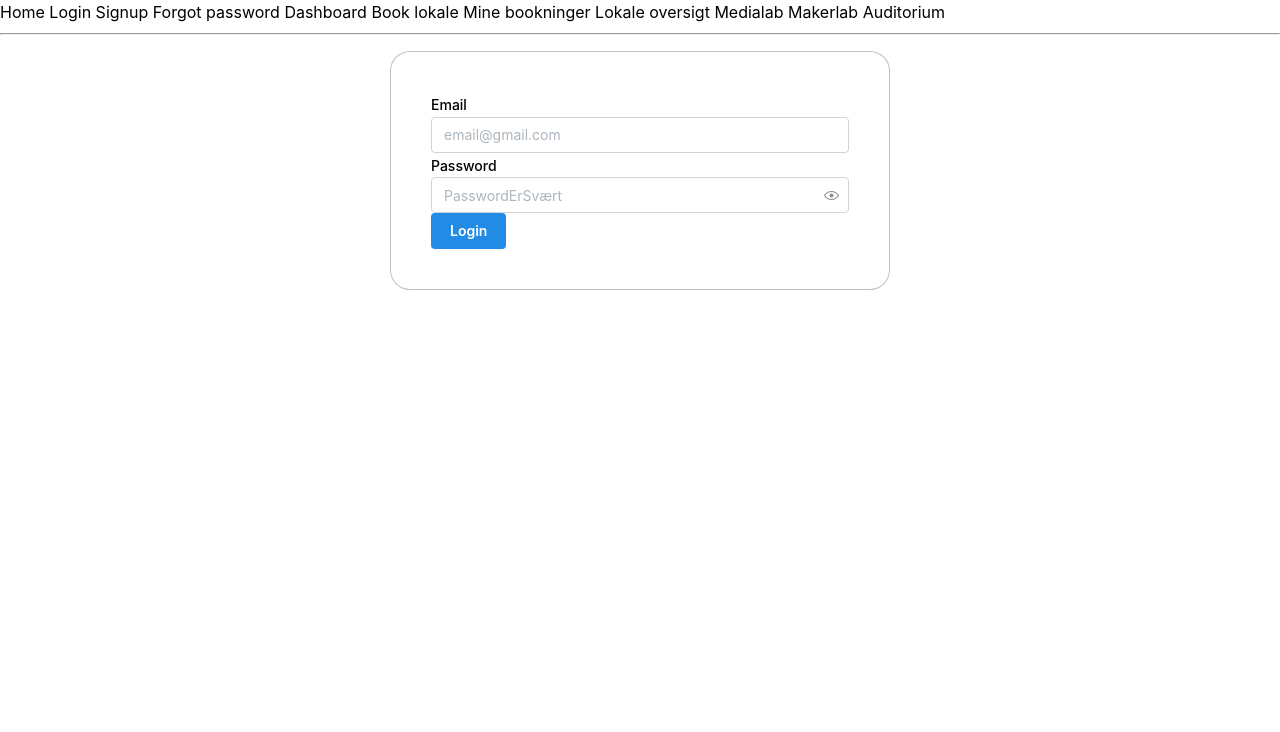
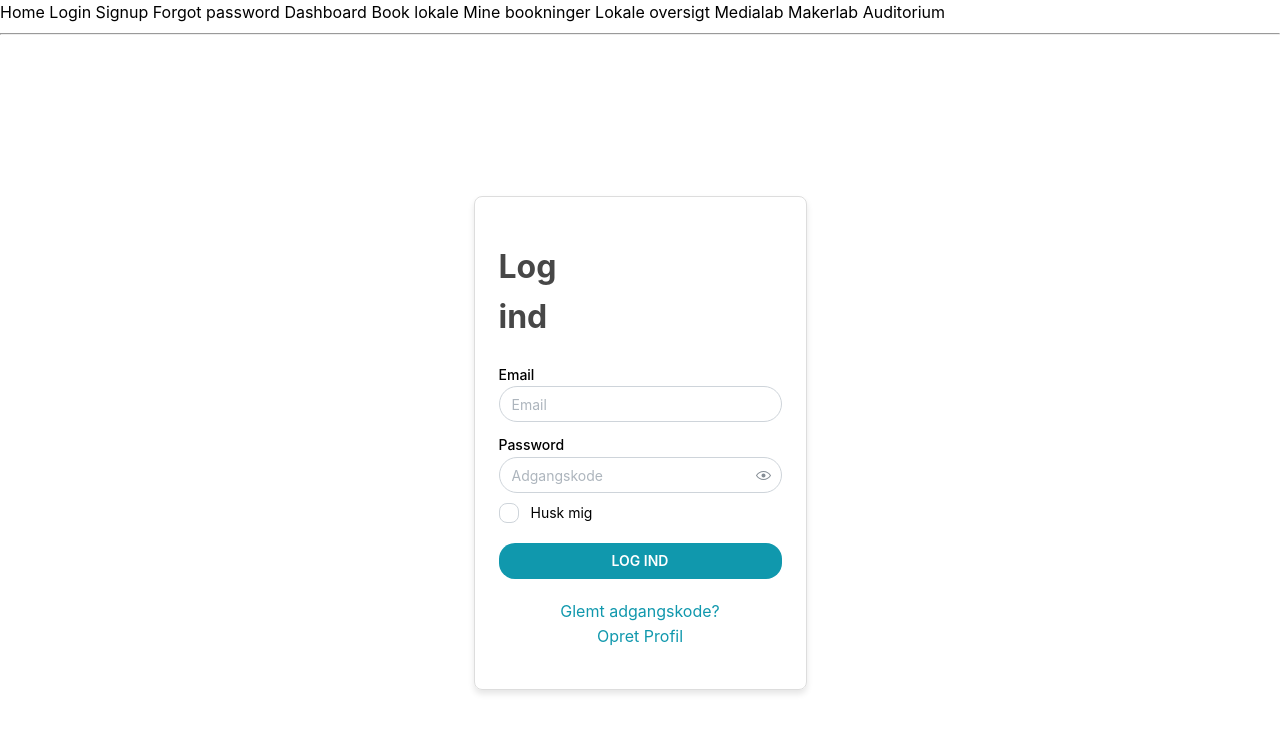
Before and after one commit to mwiebking/booking, a React (Vite) app in the folder 2-deployment-and-context/booking/: page /booking/login in a window 1280 px wide. Shown: the top 732 px of the page. Built offline with nearby package versions, Linux system fonts and the light colour scheme.

Commit message:
working context

```diff
--- a/2-deployment-and-context/booking/src/components/LoginForm.jsx
+++ b/2-deployment-and-context/booking/src/components/LoginForm.jsx
@@ -20,16 +20,13 @@ export default function LoginForm() {
     context.setUserInfo({test: "test"});
     navigate({ to: `/profilepage` });
   }
+
   async function handleLogin(e) {
     e.preventDefault();
 
     const formData = new FormData(e.target);
     const email = formData.get("email");
     const password = formData.get("password");
-
-    // setEmailError("");
-    // setPasswordError("");
-    // setErrorMessage("");
 
     if (!email.endsWith("@cphbusiness.dk")) {
       setEmailError("Kun brugere med @cphbusiness.dk kan logge ind");
@@ -41,91 +38,16 @@ export default function LoginForm() {
     }
 
     const supabase = createClient(SUPABASE_URL, PUBLIC_ANON_KEY);
-    supabase.auth.signInWithPassword({
+    const response = await supabase.auth.signInWithPassword({
       email,
       password,
-    }).then((data) => {
-      console.log(data);
-
-      // Fetch additional user data from the database
-    // supabase
-    //   .from("users")
-    //   .select("*")
-    //   .eq("email", email)
-    //   .single().then((userData) => {
-    //     console.log("userData", userData);
-
-        context.setUserInfo({
-          test: "test2"
-        }
-        //   {
-
-        //   firstName: userData.first_name,
-        //   lastName: userData.last_name,
-        //   email: userData.email,
-        //   phoneNumber: userData.phone_number,
-        //   role: userData.role,
-        //   profilePicture: userData.profile_picture,
-        //   emailNotifications: userData.email_notifications,
-        //   smsNotifications: userData.sms_notifications,
-        //   createdAt: userData.created_at,
-        // }
-      );
-        // Redirect to dashboard
-        navigate({ to: `/profilepage` });
-
-      // });
-
     });
 
+    const userInfo = response.data.user
+    context.setUserInfo(userInfo)
 
-
-    // if (authError) {
-    //   setErrorMessage(authError.message);
-    //   return;
-    // }
-
-    // const Email = authData.user.email;
-    // console.log("User ID:", Email);
-
-    // Fetch additional user data from the database
-//     const { data: userData, error: userError } = await supabase
-//       .from("users")
-//       .select("*")
-//       .eq("email", Email)
-//       .single();
-
-//       if (authError) {
-//   console.error("Auth Error:", authError);
-//   setErrorMessage(authError.message);
-//   return;
-// }
-
-// if (userError) {
-//   console.error("User Fetch Error:", userError);
-//   setErrorMessage("Failed to fetch user details.");
-//   return;
-// }
-
-    // Save the full user data globally
-    // const userInfo = {
-    //   firstName: "authData.user",
-    //   lastName: userData.last_name,
-    //   email: userData.email,
-    //   phoneNumber: userData.phone_number,
-    //   role: userData.role,
-    //   profilePicture: userData.profile_picture,
-    //   emailNotifications: userData.email_notifications,
-    //   smsNotifications: userData.sms_notifications,
-    //   createdAt: userData.created_at,
-    // };
-
-    // // console.log(userInfo);
-
-    // context.setUserInfo(userInfo);
-    // // Redirect to dashboard
-    // navigate({ to: `/profilepage` });
-    // // console.log(context.userInfo);
+    // Redirect to dashboard
+    navigate({ to: `/profilepage` });
 
   }
 
--- a/2-deployment-and-context/booking/src/components/ProfilePage.jsx
+++ b/2-deployment-and-context/booking/src/components/ProfilePage.jsx
@@ -9,7 +9,7 @@ export function ProfileInfo() {
 
 
   // Initialize profile state from userInfo
-  const [profile, setProfile] = useState(() => ({
+  const [profile, setProfile] = useState({
     firstName: context.userInfo?.firstName || "",
     lastName: context.userInfo?.lastName || "",
     email: context.userInfo?.email || "",
@@ -17,7 +17,7 @@ export function ProfileInfo() {
     role: context.userInfo?.role || "",
     avatar: context.userInfo?.profilePicture || null,
     notifications: context.userInfo?.emailNotifications || false,
-  }));
+  });
 
 
   const [isEditing, setIsEditing] = useState(false);
--- a/2-deployment-and-context/booking/src/routes/login.lazy.jsx
+++ b/2-deployment-and-context/booking/src/routes/login.lazy.jsx
@@ -9,7 +9,7 @@ export const Route = createLazyFileRoute('/login')({
 function RouteComponent() {
   return (
     <div>
-      <LoginFormMathias />
+      <LoginForm />
     </div>
   )
 }
```
Also changed, not shown: 2-deployment-and-context/booking/comments.txt (added).
